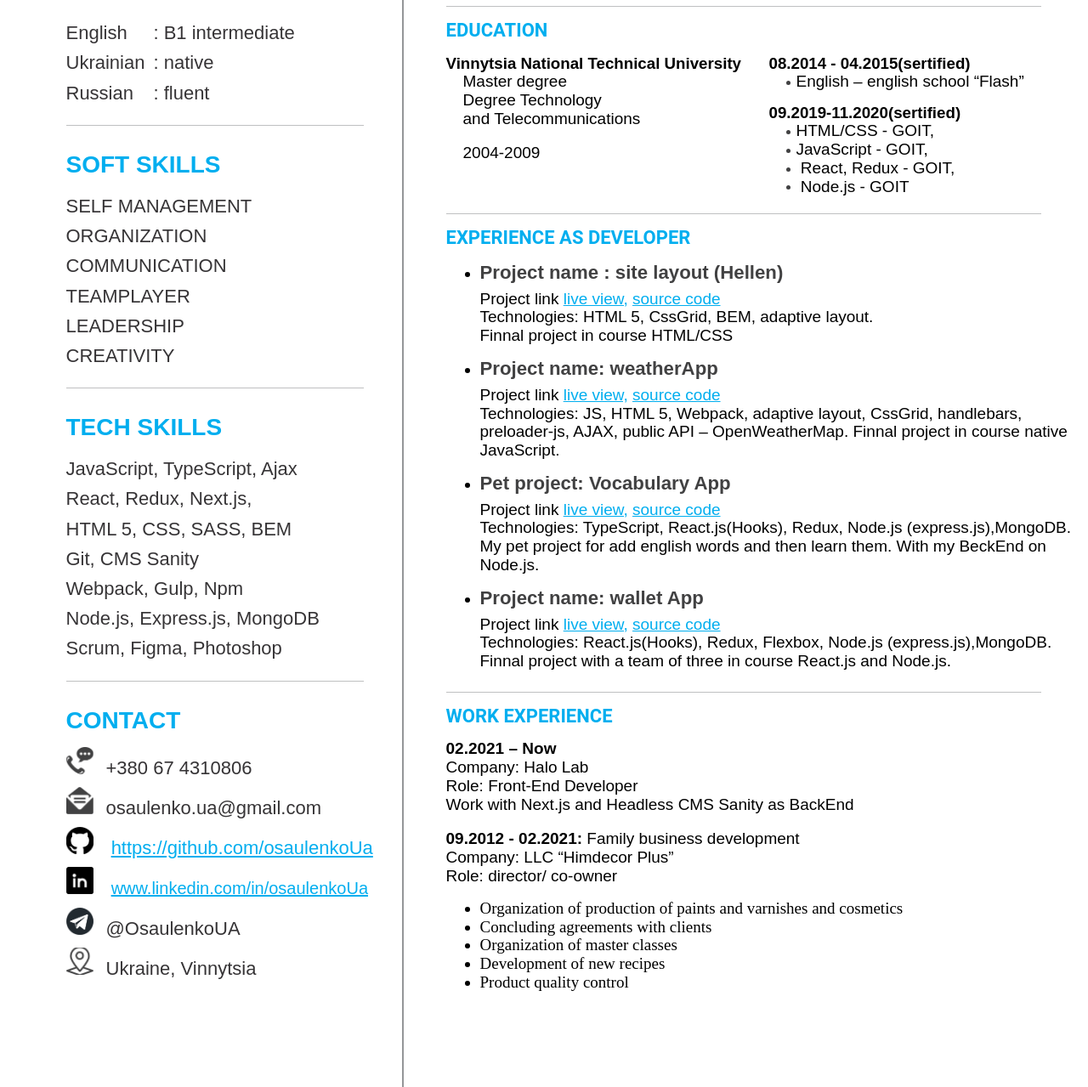
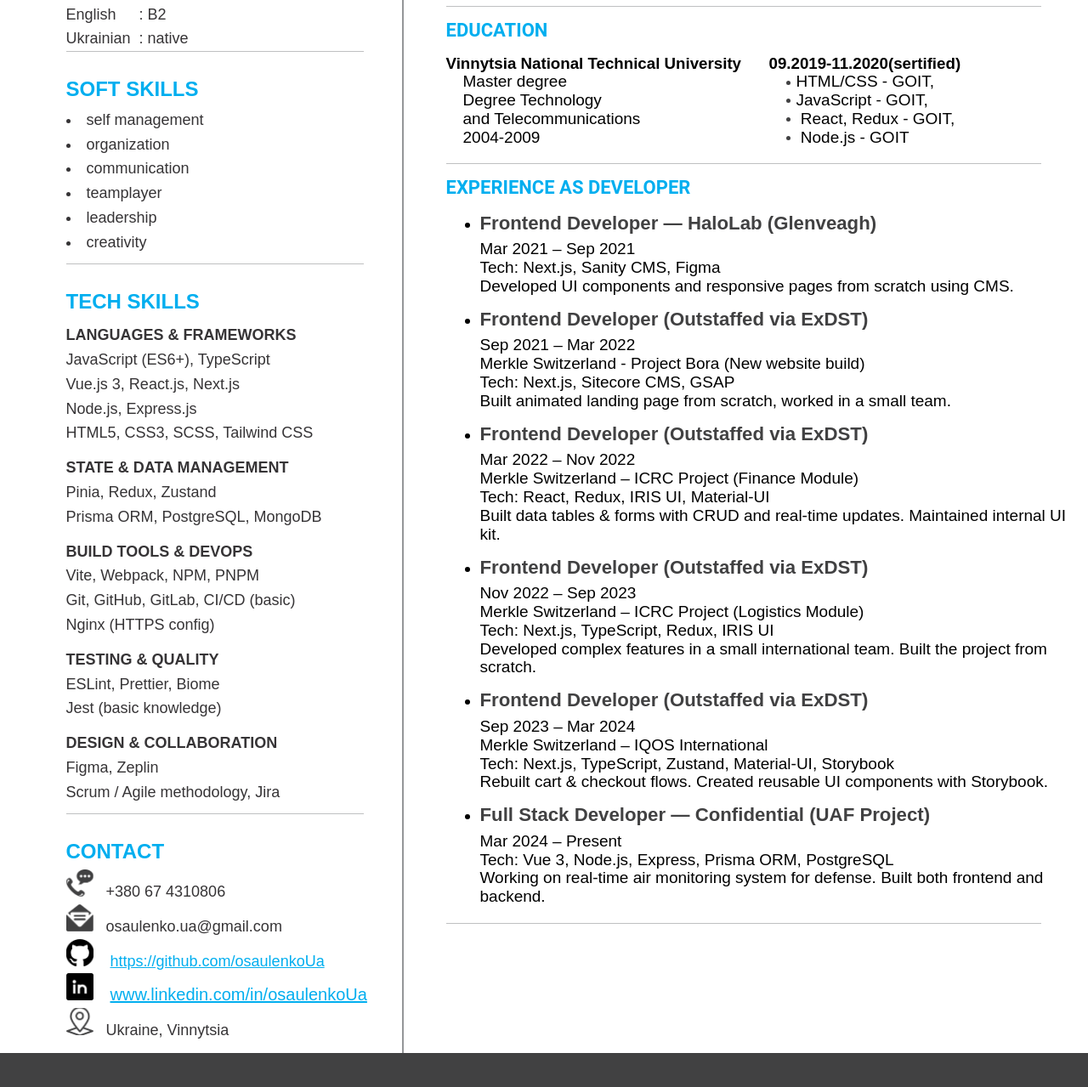
Before and after one commit to osaulenkoUA/CV, a plain HTML site: page index.html in a window 1280 px wide. Shown: the part 466-1745 px from the top of the page at 85% size. Drawn offline with Linux system fonts and the light colour scheme; a script that the page names is missing.

Commit message:
update cv

```diff
--- a/css/style.css
+++ b/css/style.css
@@ -52,15 +52,20 @@ li{
 
 .wrap-photo {
     width: 350px;
-    height: 700px;
-    position: absolute;
+    height: 350px; /* make it square */
+    border-radius: 50%; /* perfect circle */
+    overflow: hidden; /* crop excess image */
+    position: relative; /* optional, if not absolutely positioned */
+    box-shadow: 0 0 10px rgba(0, 0, 0, 0.2); /* optional: nice visual touch */
     top: 30%;
     left: 5%;
-    border-radius: 20%;
-    background-image: url('../img/Photo2.png');
-    background-position: center;
-    background-size: cover;
-    background-repeat: no-repeat;
+}
+
+.wrap-photo img {
+    width: 100%;
+    height: 100%;
+    object-fit: cover; /* fill circle properly */
+    display: block;
 }
 
 .wrap-nameJob {
@@ -76,7 +81,7 @@ li{
     grid-template-columns: 470px 2px 1fr;
     margin: 0 auto;
     width: 1275px;
-    height: 1525px;
+    height: 1460px;
 }
 
 .left_block {
@@ -108,11 +113,10 @@ li{
 .tech_skills_title,
 .soft_skils_title,
 .language_title {
-    /*font-family: 'Roboto';*/
     text-transform: uppercase;
     color: #00aeef;
-    font-size: 28px;
-    margin: 15px 0;
+    font-size: 24px;
+    margin: 8px 0;
 }
 
 .language_item,
@@ -120,11 +124,15 @@ li{
 .tech_skills_item,
 .contact_item {
     color: #363436;
-    /*font-family: 'Roboto';*/
-    font-size: 22px;
+    font-size: 18px;
     line-height: 1.6;
 }
+.lower_text{
+    text-transform: lowercase;
+    font-size: 18px;
+    list-style: inside;
 
+}
 .linkedin a {
     font-size: 20px;
 }
@@ -135,7 +143,11 @@ li{
 .contact {
     margin-bottom: 30px;
 }
-
+.tech_skills_item.subtitle {
+    font-weight: bold;
+    margin-top: 12px;
+    text-transform: uppercase;
+}
 .language::after,
 .soft_skils::after,
 .tech_skills::after {
@@ -147,7 +159,7 @@ li{
 }
 
 .contact_item {
-    margin-bottom: 5px;
+    margin-bottom: 0;
 }
 
 .contact_item::before {
@@ -185,7 +197,7 @@ li{
 /* ---------------------------------------------- */
 .line {
     width: 2px;
-    height: 1500px;
+    height: 1460px;
     background-color: #949698;
 }
 
@@ -296,7 +308,7 @@ a {
 }
 
 .last {
-    padding-bottom: 20px;
+    padding-bottom: 10px;
 }
 
 .item{
--- a/index.html
+++ b/index.html
@@ -14,7 +14,7 @@
         <h1 class="name">Oleksandr Osaulenko</h1>
         <h2 class="job">Full Stack Developer</h2>
       </div>
-      <div class="wrap-photo"><img src="./img/Photo.png" alt="photo" /></div>
+      <div class="wrap-photo"><img src="./img/Photo.jpeg" alt="photo" /></div>
     </header>
 
     <main>
@@ -24,38 +24,48 @@
             <h2 class="language_title">languages</h2>
             <ul class="language_list">
               <li class="language_item">English</li>
-              <li class="language_item">: B1 intermediate</li>
+              <li class="language_item">: B2 </li>
               <li class="language_item">Ukrainian</li>
               <li class="language_item">: native</li>
-              <li class="language_item">Russian</li>
-              <li class="language_item last">: fluent</li>
+
             </ul>
           </div>
           <div class="soft_skils">
             <h2 class="soft_skils_title">Soft skills</h2>
             <ul class="soft_skils_list">
-              <li class="soft_skils_item">self management</li>
-              <li class="soft_skils_item">ORGANIZATION</li>
-              <li class="soft_skils_item">COMMUNICATION</li>
-              <li class="soft_skils_item">Teamplayer</li>
-              <li class="soft_skils_item">LEADERSHIP</li>
-              <li class="soft_skils_item last">CREATIVITY</li>
+              <li class="soft_skils_item lower_text">self management</li>
+              <li class="soft_skils_item lower_text">ORGANIZATION</li>
+              <li class="soft_skils_item lower_text">COMMUNICATION</li>
+              <li class="soft_skils_item lower_text">Teamplayer</li>
+              <li class="soft_skils_item lower_text">LEADERSHIP</li>
+              <li class="soft_skils_item lower_text last">CREATIVITY</li>
             </ul>
           </div>
           <div class="tech_skills">
             <h2 class="tech_skills_title">tech skills</h2>
             <ul class="tech_skills_list">
-              <li class="tech_skills_item">JavaScript, TypeScript, Ajax</li>
-              <li class="tech_skills_item">React, Redux, Next.js,</li>
-              <li class="tech_skills_item">HTML 5, CSS, SASS, BEM</li>
-              <li class="tech_skills_item">Git, CMS Sanity</li>
-              <li class="tech_skills_item">
-                Webpack, Gulp, Npm
-              </li>
-              <li class="tech_skills_item">
-                Node.js, Express.js, MongoDB
-              </li>
-              <li class="tech_skills_item last">Scrum, Figma, Photoshop</li>
+              <li class="tech_skills_item subtitle">Languages & Frameworks</li>
+              <li class="tech_skills_item">JavaScript (ES6+), TypeScript</li>
+              <li class="tech_skills_item">Vue.js 3, React.js, Next.js</li>
+              <li class="tech_skills_item">Node.js, Express.js</li>
+              <li class="tech_skills_item">HTML5, CSS3, SCSS, Tailwind CSS</li>
+
+              <li class="tech_skills_item subtitle">State & Data Management</li>
+              <li class="tech_skills_item">Pinia, Redux, Zustand</li>
+              <li class="tech_skills_item">Prisma ORM, PostgreSQL, MongoDB</li>
+
+              <li class="tech_skills_item subtitle">Build Tools & DevOps</li>
+              <li class="tech_skills_item">Vite, Webpack, NPM, PNPM</li>
+              <li class="tech_skills_item">Git, GitHub, GitLab, CI/CD (basic)</li>
+              <li class="tech_skills_item">Nginx (HTTPS config)</li>
+
+              <li class="tech_skills_item subtitle">Testing & Quality</li>
+              <li class="tech_skills_item">ESLint, Prettier, Biome</li>
+              <li class="tech_skills_item">Jest (basic knowledge)</li>
+
+              <li class="tech_skills_item subtitle">Design & Collaboration</li>
+              <li class="tech_skills_item">Figma, Zeplin</li>
+              <li class="tech_skills_item last">Scrum / Agile methodology, Jira</li>
             </ul>
           </div>
           <div class="contact">
@@ -73,7 +83,7 @@
                   www.linkedin.com/in/osaulenkoUa</a
                 >
               </li>
-              <li class="contact_item twit">@OsaulenkoUA</li>
+
               <li class="contact_item geo">Ukraine, Vinnytsia</li>
             </ul>
           </div>
@@ -95,8 +105,7 @@
               organizing and managing processes, creating new products.
             </p>
             <p class="summary__text">
-              &nbsp;&nbsp;&nbsp;&nbsp;&nbsp;&nbsp; I would like to become a part of a team that would best realize me
-              as a developer.
+              &nbsp;&nbsp;&nbsp;&nbsp;&nbsp;&nbsp; Looking to join a team where I can contribute, collaborate, and grow together with others.
             </p>
           </div>
           <div class="education">
@@ -108,13 +117,11 @@
                 </h3>
                 <span>Master degree </span><br />
                 <span>Degree Technology </span><br />
-                <span>and Telecommunications</span><br /><br />
+                <span>and Telecommunications</span><br />
                 <span>2004-2009</span>
               </div>
               <div class="education__second">
-                <h3 class="education__text">08.2014 - 04.2015(sertified)</h3>
-                <span>English – english school “Flash” </span>
-                <h3 class="education__text goit">09.2019-11.2020(sertified)</h3>
+                <h3 class="education__text">09.2019-11.2020(sertified)</h3>
                 <span>HTML/CSS - GOIT, </span><br />
                 <span>JavaScript - GOIT, </span><br />
                 <span> React, Redux - GOIT,</span><br />
@@ -126,104 +133,56 @@
           <div class="exp">
             <h2 class="exp__title">Experience as developer</h2>
             <ul class="exp__list">
-<!--              <li class="exp__item">-->
-<!--                <h3 class="exp__item-title">-->
-<!--                  Project name: site layout (Himdecor)-->
-<!--                </h3>-->
-<!--                <span>Project link</span>-->
-<!--                <a href="https://osaulenkoua.github.io/HD/">live view,</a>-->
-<!--                <a href="https://github.com/osaulenkoUA/HD">source code</a-->
-<!--                ><br />-->
-<!--                <span>Technologies: HTML 5, CssGrid, BEM, adaptive layout)</span-->
-<!--                ><br />-->
-<!--                <span>My training project.</span>-->
-<!--              </li>-->
               <li class="exp__item">
-                <h3 class="exp__item-title">
-                  Project name : site layout (Hellen)
-                </h3>
-                <span>Project link</span>
-                <a href="https://osaulenkoua.github.io/winterProject/"
-                  >live view,</a
-                >
-                <a href="https://github.com/osaulenkoUA/winterProject"
-                  >source code</a
-                ><br />
-                <span>Technologies: HTML 5, CssGrid, BEM, adaptive layout.</span
-                ><br />
-                <span>Finnal project in course HTML/CSS</span>
+                <h3 class="exp__item-title">Frontend Developer — HaloLab (Glenveagh)</h3>
+                <span class="exp__period">Mar 2021 – Sep 2021</span><br />
+                <span>Tech: Next.js, Sanity CMS, Figma</span><br />
+                <span>Developed UI components and responsive pages from scratch using CMS.</span>
               </li>
+
               <li class="exp__item">
-                <h3 class="exp__item-title">Project name: weatherApp</h3>
-                <span>Project link</span>
-                <a
-                  href="https://osaulenkoua.github.io/weather-app-JS/dist/index.html"
-                  >live view,</a
-                >
-                <a href="https://github.com/osaulenkoUA/weather-app-JS"
-                  >source code</a
-                ><br />
-                <span
-                  >Technologies: JS, HTML 5, Webpack, adaptive layout, CssGrid,
-                  handlebars, preloader-js, AJAX, public API – OpenWeatherMap.
-                  Finnal project in course native JavaScript.</span
-                >
+                <h3 class="exp__item-title">Frontend Developer (Outstaffed via ExDST)</h3>
+                <span class="exp__period">Sep 2021 – Mar 2022</span><br />
+                <span class="exp__period">Merkle Switzerland  - Project Bora (New website build)</span><br />
+                <span>Tech: Next.js, Sitecore CMS, GSAP</span><br />
+                <span>Built animated landing page from scratch, worked in a small team.</span>
               </li>
+
               <li class="exp__item">
-                <h3 class="exp__item-title">Pet project: Vocabulary App</h3>
-                <span>Project link</span>
-                <a href="https://vocabularybook.netlify.app/"
-                  >live view,</a
-                >
-                <a href="https://github.com/osaulenkoUA/VocabularyFront"
-                  >source code</a
-                ><br />
-                <span
-                  >Technologies: TypeScript, React.js(Hooks), Redux, Node.js
-                  (express.js),MongoDB. My pet project for add english words and then learn them. With my BeckEnd on
-                  Node.js.
-                </span>
+                <h3 class="exp__item-title">Frontend Developer (Outstaffed via ExDST)</h3>
+                <span class="exp__period">Mar 2022 – Nov 2022</span><br />
+                <span class="exp__period">Merkle Switzerland – ICRC Project (Finance Module)</span><br />
+                <span>Tech: React, Redux, IRIS UI, Material-UI</span><br />
+                <span>Built data tables & forms with CRUD and real-time updates. Maintained internal UI kit.</span>
               </li>
-              <li class="exp__item" style="padding-bottom: 5px">
-                <h3 class="exp__item-title">Project name: wallet App</h3>
-                <span>Project link</span>
-                <a href="https://final-team-project-wallet.netlify.app"
-                  >live view,</a
-                >
-                <a href="https://github.com/osaulenkoUA/wallet">source code</a
-                ><br />
-                <span
-                  >Technologies: React.js(Hooks), Redux, Flexbox, Node.js
-                  (express.js),MongoDB. Finnal project with a team of three in
-                  course React.js and Node.js.</span
-                >
+
+              <li class="exp__item">
+                <h3 class="exp__item-title">Frontend Developer (Outstaffed via ExDST)</h3>
+                <span class="exp__period">Nov 2022 – Sep 2023</span><br />
+                <span class="exp__period">Merkle Switzerland – ICRC Project (Logistics Module)</span><br />
+                <span>Tech: Next.js, TypeScript, Redux, IRIS UI</span><br />
+                <span>Developed complex features in a small international team. Built the project from scratch.</span>
+              </li>
+
+              <li class="exp__item">
+                <h3 class="exp__item-title">Frontend Developer (Outstaffed via ExDST)</h3>
+                <span class="exp__period">Sep 2023 – Mar 2024</span><br />
+                <span class="exp__period">Merkle Switzerland – IQOS International</span><br />
+                <span>Tech: Next.js, TypeScript, Zustand, Material-UI, Storybook</span><br />
+                <span>Rebuilt cart & checkout flows. Created reusable UI components with Storybook.</span>
+              </li>
+
+              <li class="exp__item">
+                <h3 class="exp__item-title">Full Stack Developer — Confidential (UAF Project)</h3>
+                <span class="exp__period">Mar 2024 – Present</span><br />
+                <span>Tech: Vue 3, Node.js, Express, Prisma ORM, PostgreSQL</span><br />
+                <span>Working on real-time air monitoring system for defense. Built both frontend and backend.</span>
               </li>
             </ul>
           </div>
 
-          <div class="work">
-            <h2 class="work__title">Work experience</h2>
-            <div>
-              <p><strong>02.2021 – Now</strong></p>
-              <p>Company: Halo Lab</p>
-              <p>Role: Front-End Developer</p>
-              <p>Work with Next.js and Headless CMS Sanity as BackEnd </p>
-            </div>
-            <br/>
-            <p><strong>09.2012 - 02.2021:</strong> Family business development</p>
-            <p>Company: LLC “Himdecor Plus”</p>
-            <p>Role: director/ co-owner</p>
-            <ul>
-              <li>
-                Organization of production of paints and varnishes and cosmetics
-              </li>
-              <li>Concluding agreements with clients</li>
-              <li>Organization of master classes</li>
-              <li>Development of new recipes</li>
-              <li>Product quality control</li>
-            </ul>
 
-          </div>
+
         </div>
       </section>
     </main>
```
Also changed, not shown: img/Photo.jpeg (added).
